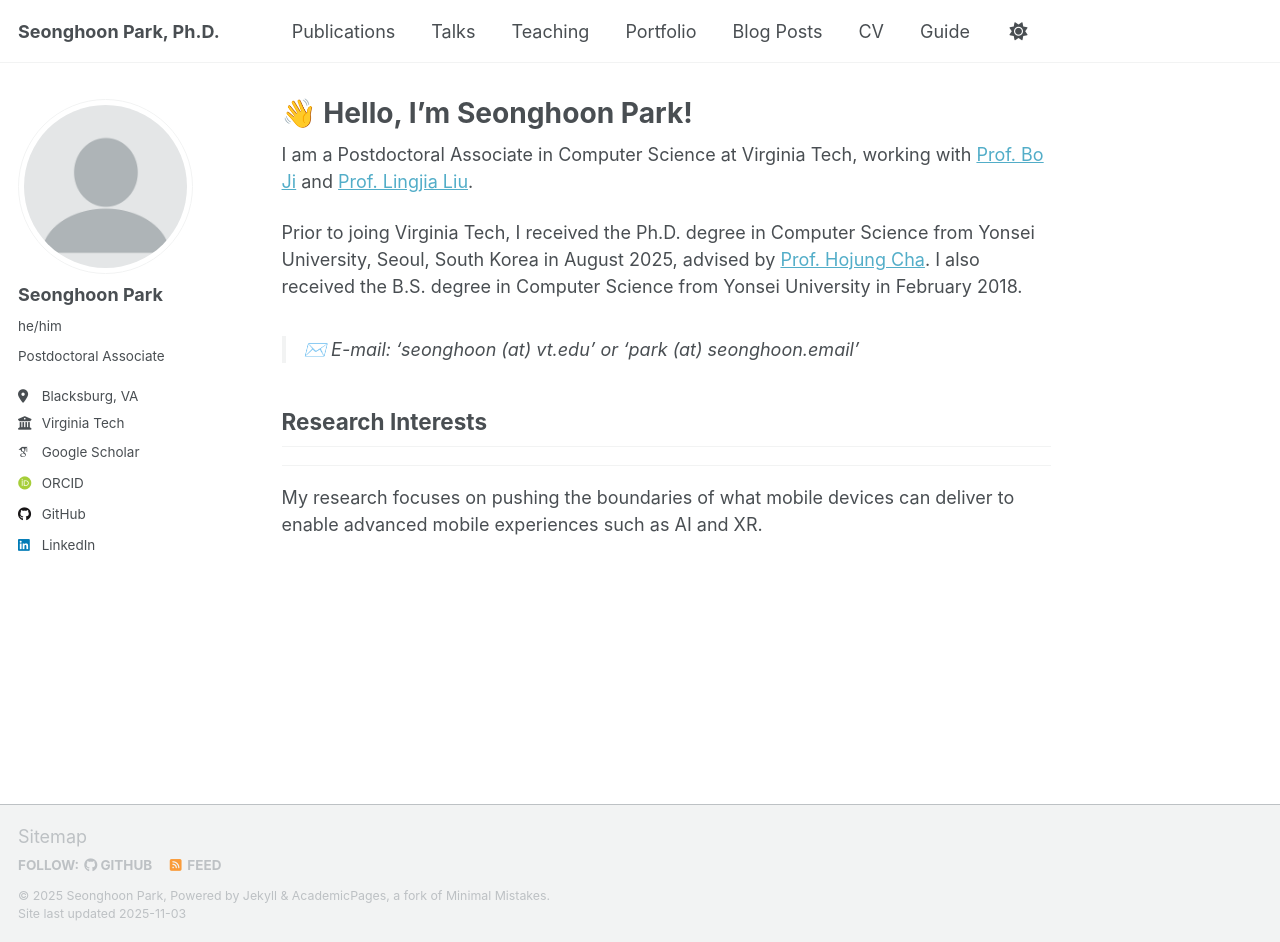
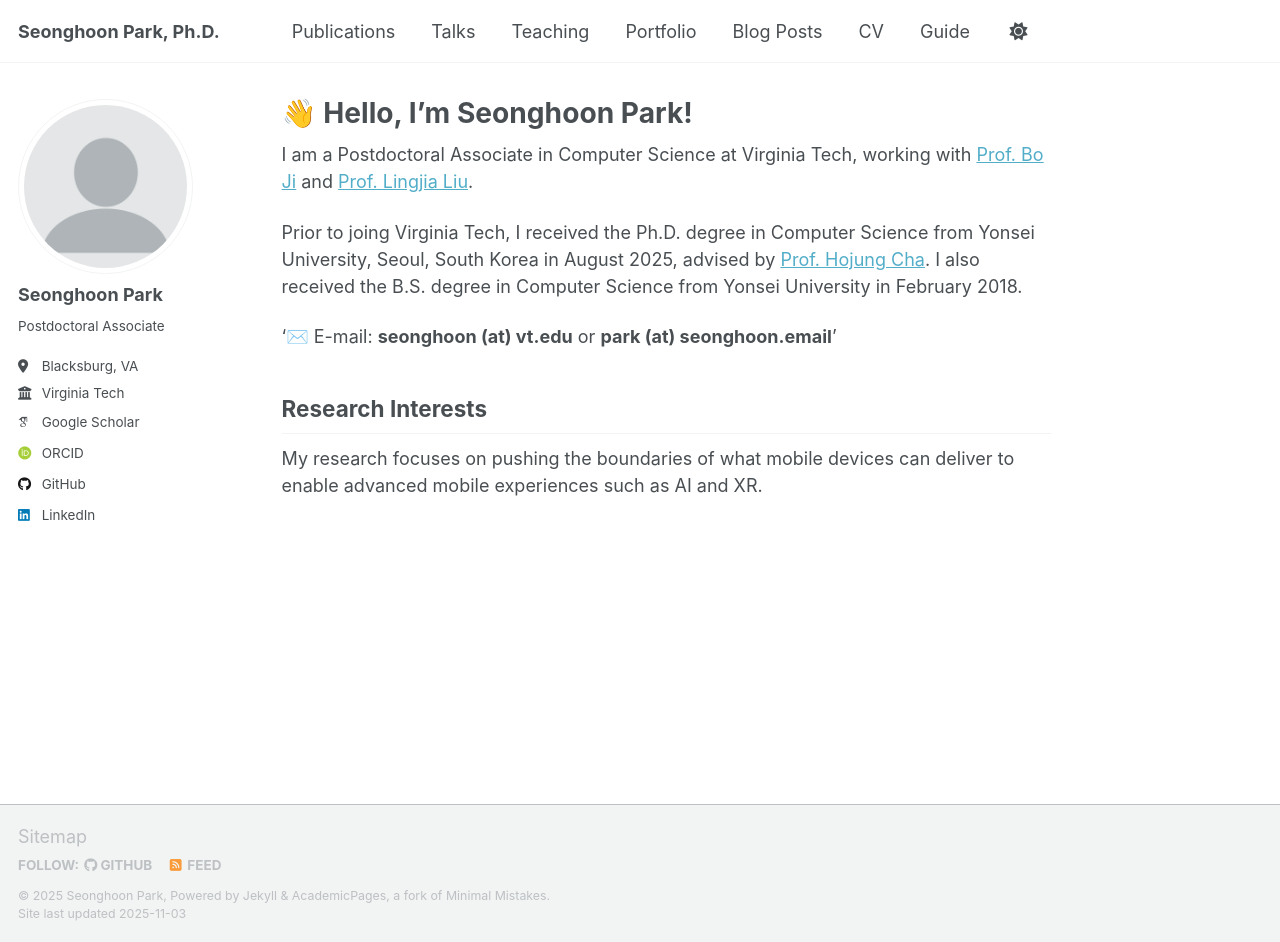
Before and after one commit to iamseonghoon/iamseonghoon.github.io, a Jekyll site: the page built from _pages/about.md, in a window 1280 px wide and 942 px high. Built offline with Jekyll 4.4.1, drawn with Linux system fonts in a browser that asks for light colours; some web fonts are replaced; a script that is not in the unit is left out; part of the change alters nothing that is shown.

```diff
--- a/_config.yml
+++ b/_config.yml
@@ -16,7 +16,7 @@ description              : &description "Seonghoon Park's page"   # Update this
 url                      : https://seonghoon.page # The base hostname & protocol for your site e.g. "https://[your GitHub username].github.io",
                                                            # or if you already have some other page hosted on Github then use "https://[your GitHub username].github.io/[Your Repo Name]"
 baseurl                  : "" # the subpath of your site, e.g. "/blog"
-repository               : "academicpages/academicpages.github.io"
+repository               : "iamseonghoon/iamseonghoon.github.io"
 
 # Site Author - The following control what appear as part of the author content on the side bar.
 #               If a field is blank the icon and link will not appear, otherwise it will be shown.
@@ -25,7 +25,7 @@ author:
   # Biographic information
   avatar           : "profile.png"
   name             : "Seonghoon Park"
-  pronouns         : "he/him"
+  pronouns         : # "he/him"
   bio              : "Postdoctoral Associate"
   location         : "Blacksburg, VA"
   employer         : "Virginia Tech"
@@ -219,16 +219,16 @@ kramdown:
 # These settings control the types of collections used by the template
 collections:
   teaching:
-    output: true
+    output: false
     permalink: /:collection/:path/
   publications:
     output: true
     permalink: /:collection/:path/
   portfolio:
-    output: true
+    output: false
     permalink: /:collection/:path/
   talks:
-    output: true
+    output: false
     permalink: /:collection/:path/
 
 
--- a/_pages/about.md
+++ b/_pages/about.md
@@ -11,8 +11,7 @@ I am a Postdoctoral Associate in Computer Science at Virginia Tech, working with
 
 Prior to joing Virginia Tech, I received the Ph.D. degree in Computer Science from Yonsei University, Seoul, South Korea in August 2025, advised by [Prof. Hojung Cha](https://mobed.yonsei.ac.kr/). I also received the B.S. degree in Computer Science from Yonsei University in February 2018.
 
-> ✉️ E-mail: ‘seonghoon (at) vt.edu’ or ‘park (at) seonghoon.email’
+‘✉️ E-mail: **seonghoon (at) vt.edu** or **park (at) seonghoon.email**’
 
 ## Research Interests
----
 My research focuses on pushing the boundaries of what mobile devices can deliver to enable advanced mobile experiences such as AI and XR.
```
